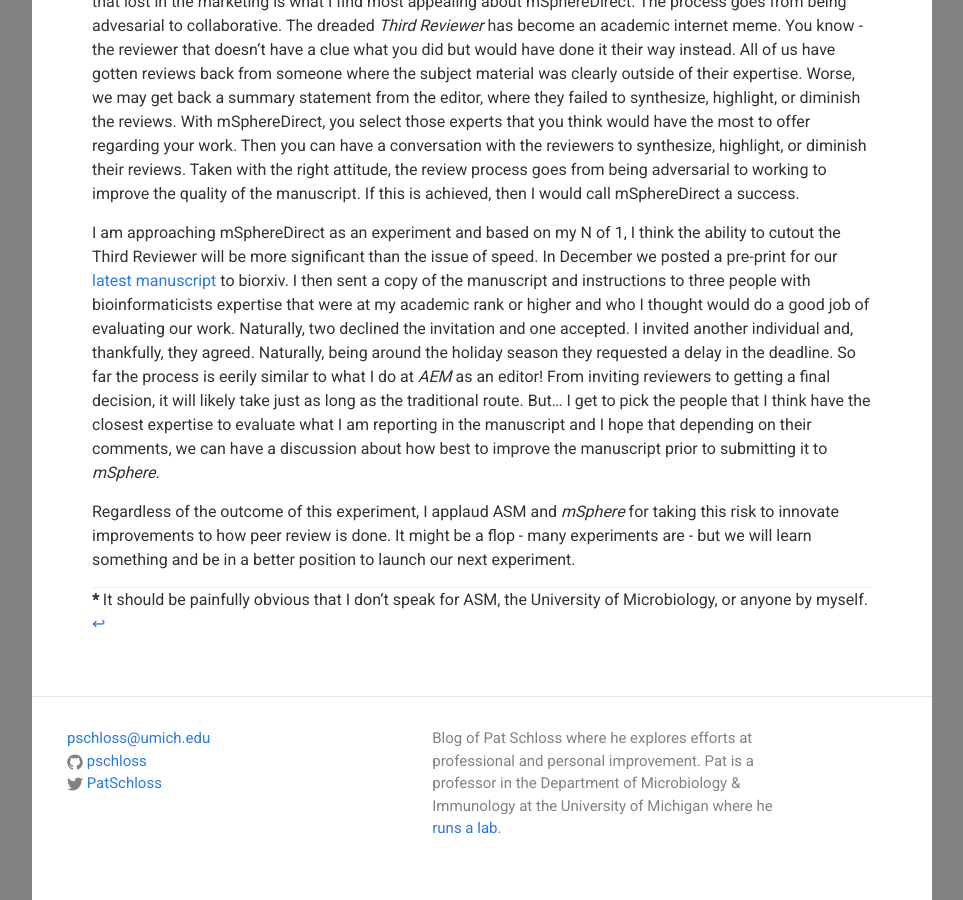
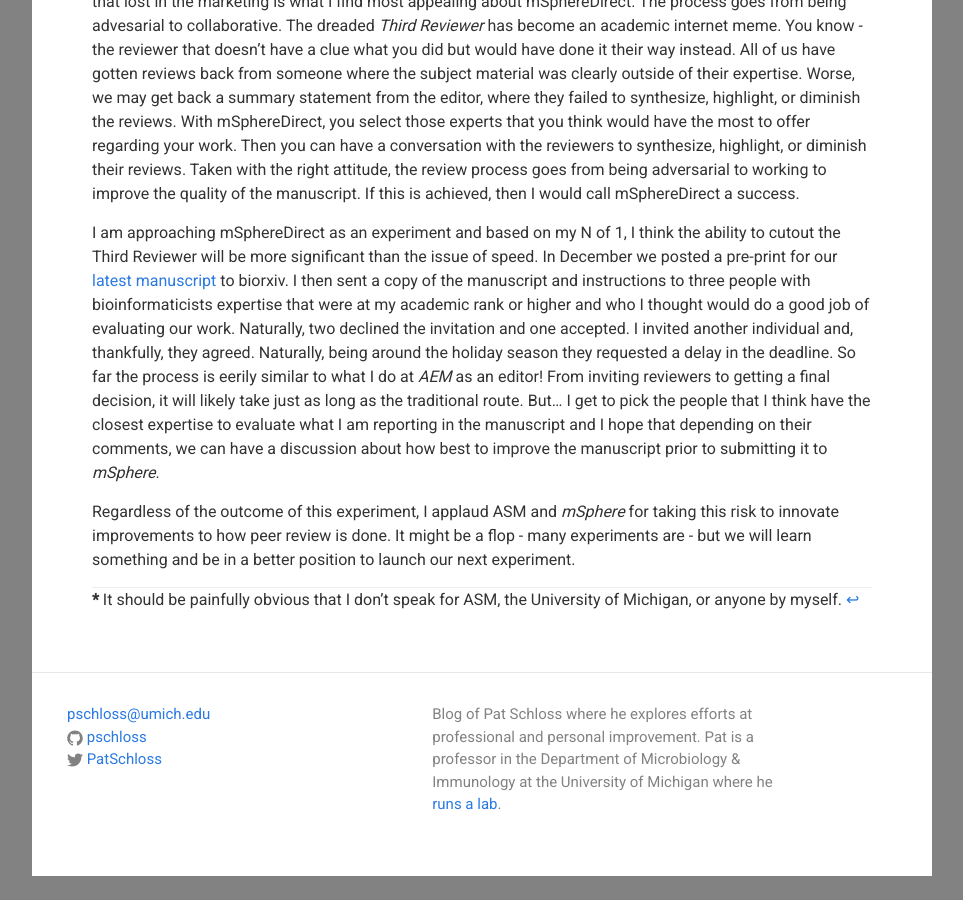
Before and after one commit to pschloss/pschloss.github.io, a Jekyll site: the page built from _posts/2017-01-12-The-mSphereDirect-Experiment.md, in a window 1280 px wide and 900 px high, scrolled down 1069 px. Shown: the whole window, without its empty margins (158-1121 px from the left). Built offline with Jekyll 4.4.1, drawn with Linux system fonts in a browser that asks for light colours; comment, search, counter and statistics services are not loaded; after the commit the page ends 1945 px from its top, so only the background shows below that.

Commit message:
Fix typo in disclaimer

```diff
--- a/_posts/2017-01-12-The-mSphereDirect-Experiment.md
+++ b/_posts/2017-01-12-The-mSphereDirect-Experiment.md
@@ -22,4 +22,4 @@
 
 ---
 
-<b id="f1">*</b> It should be painfully obvious that I don't speak for ASM, the University of Microbiology, or anyone by myself. [↩](#a1)
+<b id="f1">*</b> It should be painfully obvious that I don't speak for ASM, the University of Michigan, or anyone by myself. [↩](#a1)
```
